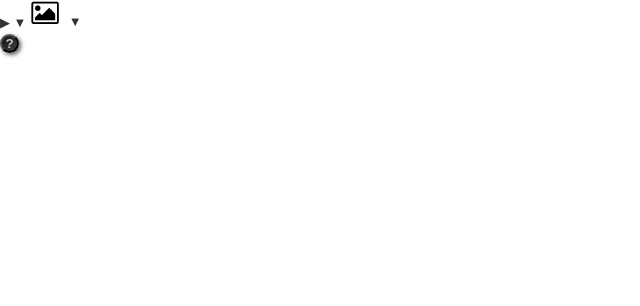
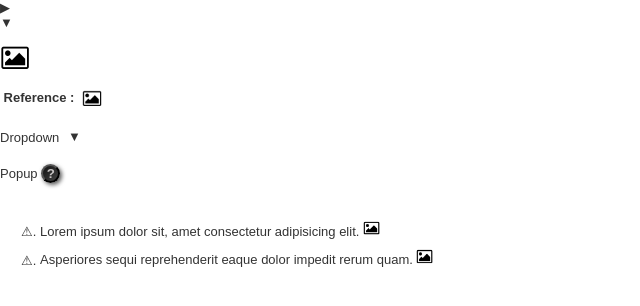
Before and after one commit to naveenvl123/RW-Helpline, a PHP site: the page made by !samples.html in a window 1280 px wide. Shown: the top 306 px of the page, without its empty margins (0-640 px from the left). Run offline with PHP 8.4, Linux system fonts and the light colour scheme.

Commit message:
new update

```diff
--- a/!samples.html
+++ b/!samples.html
@@ -12,18 +12,33 @@
 
         <!-- Symbol -->
         ▶
+        <br>
         ▼
         <!-- Symbol -->
-
+        <br>
+        <br>
         <!-- Images -->
         <a class="card mb-4" href="img/segments-joblevel/1.png"
             data-fancybox>
             <img src="img/reference.png" alt>
         </a>
         <!-- Images -->
-
+        <br>
+        <br>
+        <!-- Images Gallery-->
+        <div class="reference">
+            <strong>&nbsp;Reference :&nbsp;&nbsp;</strong>
+            <a class="card mb-4" href="img/segments-joblevel/1.png"
+                data-fancybox="Reference">
+                <img src="img/reference.png" alt>
+            </a>
+            <a class="card mb-4" href="img/segments-joblevel/2.png"
+                data-fancybox="Reference"></a>
+        </div>
+        <!-- Images Gallery-->
+        <br>
         <!-- Dropdown -->
-        <div class="tab-block accordion-header"
+        Dropdown <div class="tab-block accordion-header"
             onclick="toggleAccordion(this)">▼</div>
         <div class="tab-block accordion-content">
 
@@ -31,16 +46,53 @@
 
         </div>
         <!-- Dropdown -->
-
+        <br>
         <!-- Facny Content -->
-        <button data-fancybox data-src="#dialog-content"
+        Popup <button data-fancybox data-src="#dialog-content"
             class="fancy-doubt">?</button>
         <div id="dialog-content" class="fancy-page">
 
             <h1>Lorem ipsum</h1>
+            <a href="img/leads-repost/2.png"
+                data-fancybox="Gallery">
+                <img class="col-4" src="img/leads-repost/2.png" alt>
+            </a>
+            <a href="img/leads-repost/3.png"
+                data-fancybox="Gallery">
+                <img class="col-4" src="img/leads-repost/3.png" alt>
+            </a>
+            <a href="img/leads-repost/4.png"
+                data-fancybox="Gallery">
+                <img class="col-4" src="img/leads-repost/4.png" alt>
+            </a>
+            <a href="img/leads-repost/5.png"
+                data-fancybox="Gallery">
+                <img class="col-4" src="img/leads-repost/5.png" alt>
+            </a>
 
         </div>
         <!-- Facny Content -->
+
+        <br><br>
+
+        <!-- Warning Content -->
+        <ul class="warning">
+            <li style="padding-top: 10px;" type=":">
+              Lorem ipsum dolor sit, amet consectetur adipisicing elit.
+              <a class="reference-img" href="img/leads-repost/3.png" data-fancybox>
+                <img src="img/reference.png" alt>
+              </a>
+            </li>
+            <li style="padding-top: 10px;" type=":">
+                Asperiores sequi reprehenderit eaque dolor impedit rerum quam.
+              <a class="reference-img" href="img/leads-repost/3.png" data-fancybox>
+                <img src="img/reference.png" alt>
+              </a>
+            </li>
+          </ul>
+        <!-- Warning Content -->
+
+
 
     </body>
 
--- a/css/RW-Helpline.css
+++ b/css/RW-Helpline.css
@@ -30,6 +30,19 @@ a {
   img {
     width: 20px;
   }
+}
+
+.fancy-page img.col-4 {
+  width: 24%;
+  vertical-align: top;
+}
+
+ul.warning {
+  list-style: '⚠. ';
+}
+
+ul.question {
+  list-style: '?. ';
 }
 
 .create-btn {
--- a/leads-repost.html
+++ b/leads-repost.html
@@ -12,7 +12,6 @@
       .b-white b{
         color: #fff !important;
       }
-
     </style>
 
   </head>
@@ -45,8 +44,8 @@
               </li>
               <li>
                 HTML Name&nbsp;: <b class="content">AP_WB_Smart_Webinar_ContactUs_LeadsRepost_2024_04</b>
-                <ul>
-                  <li style="padding-top: 10px;">
+                <ul class="warning">
+                  <li style="padding-top: 10px;" type=":">
                     Form HTML name must be below 50 characters.
                     <a class="reference-img" href="img/leads-repost/3.png" data-fancybox>
                       <img src="img/reference.png" alt>
```
Also changed, not shown: email.html (+3 -11 lines), segments-picklist.html (+0 -7 lines).
